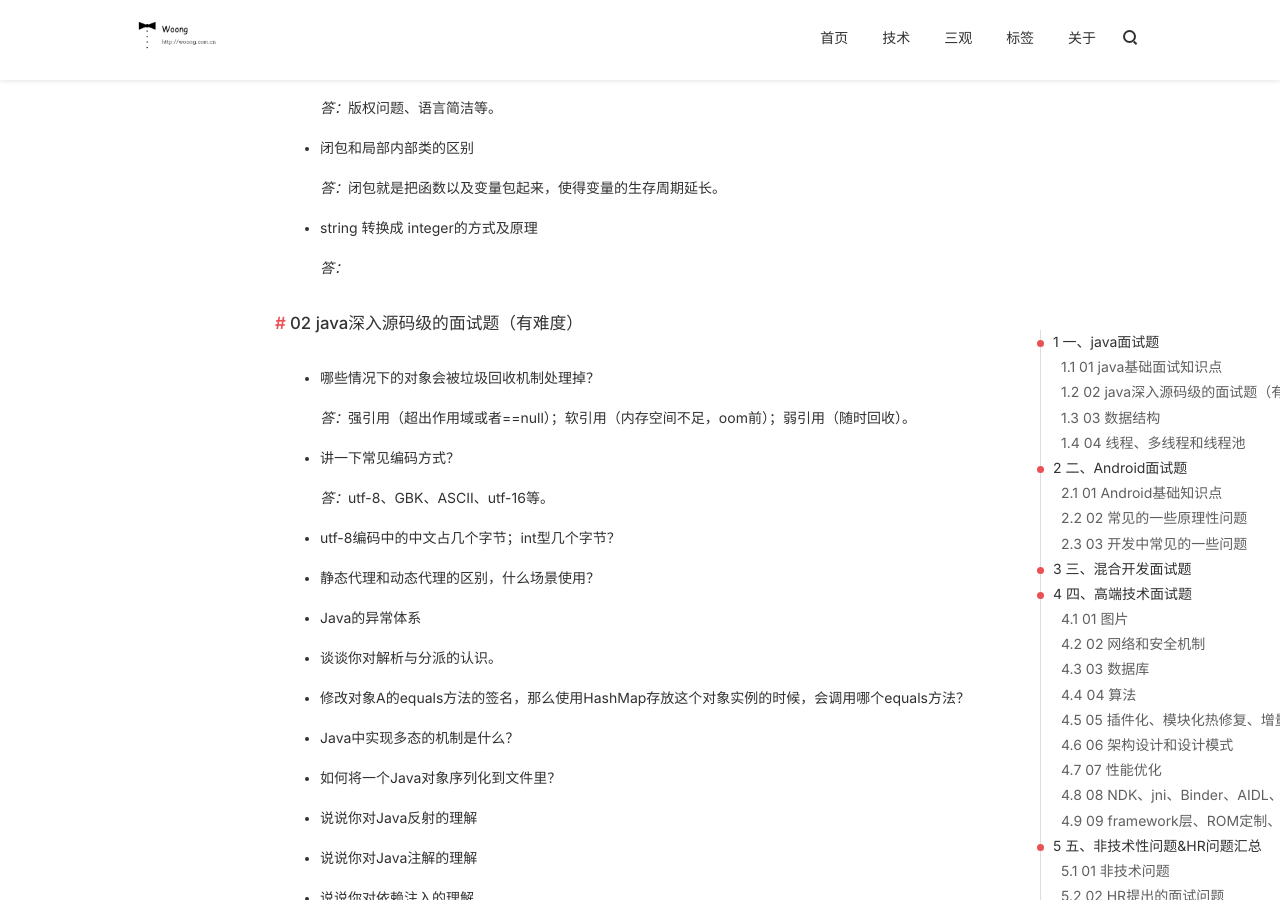
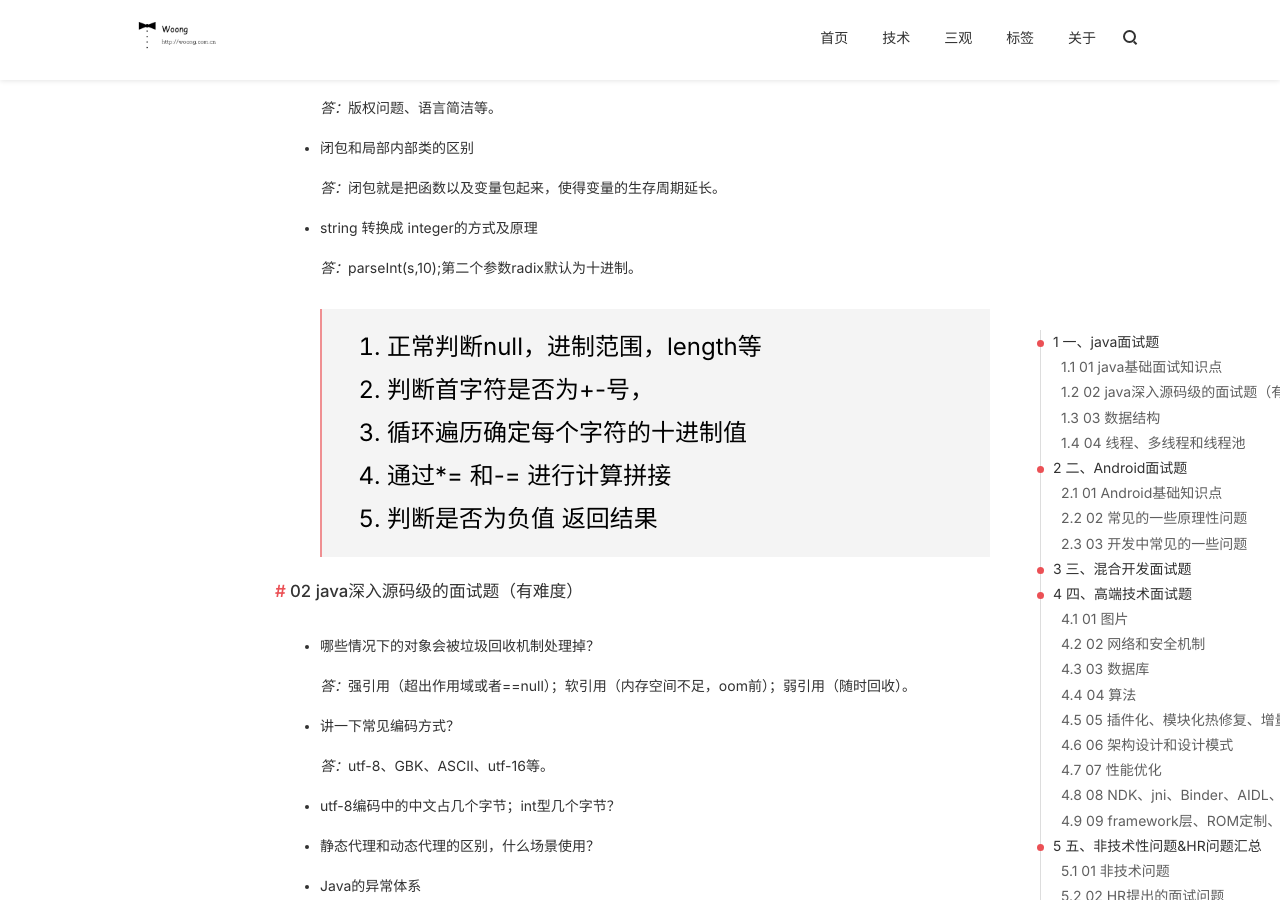
Before and after one commit to j1406493495/j1406493495.github.io, a Jekyll site: the page built from _posts/android/2018-11-05-Android面试题.md, in a window 1280 px wide and 900 px high, scrolled down 3706 px. Built offline with Jekyll 4.4.1, drawn with Linux system fonts in a browser that asks for light colours; nearby versions of some CDN libraries; comment, search, counter and statistics services are not loaded.

Commit message:
[Bug XXXX] update answer Cause: None Solution: None Fixed Version: None Branch: None

```diff
--- a/_posts/android/2018-11-05-Android面试题.md
+++ b/_posts/android/2018-11-05-Android面试题.md
@@ -154,7 +154,13 @@ tags:
 
 - string 转换成 integer的方式及原理
 
-  *答：*
+  *答：*parseInt(s,10);第二个参数radix默认为十进制。
+
+  > 1. 正常判断null，进制范围，length等
+  > 2. 判断首字符是否为+-号，
+  > 3. 循环遍历确定每个字符的十进制值
+  > 4. 通过*= 和-= 进行计算拼接
+  > 5. 判断是否为负值 返回结果
 
 ### 02 java深入源码级的面试题（有难度）
 
```
